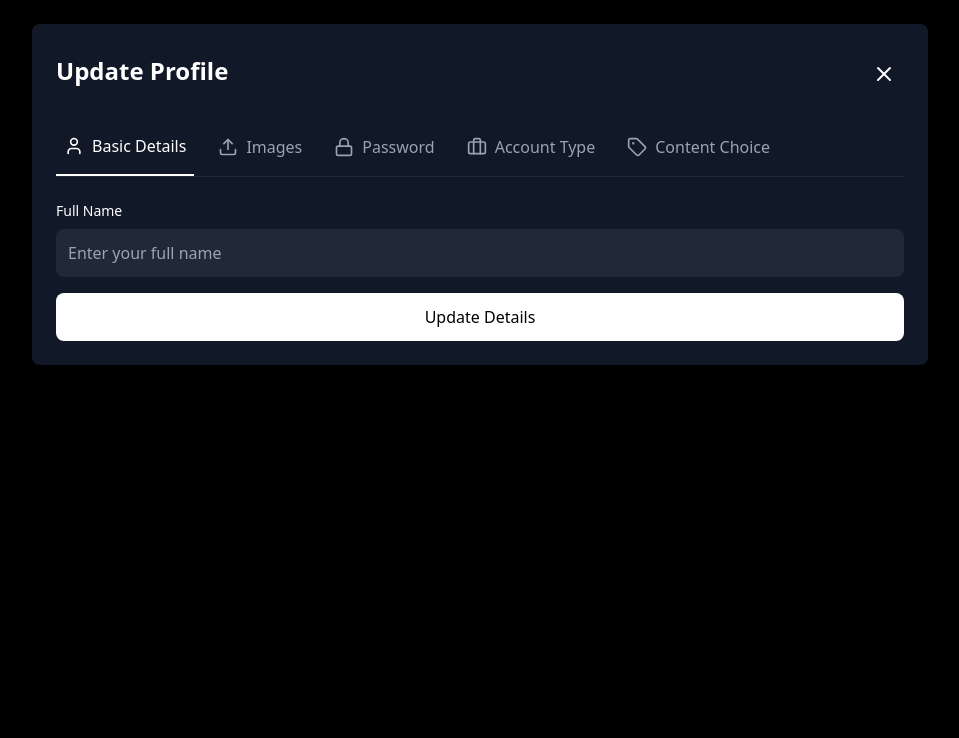
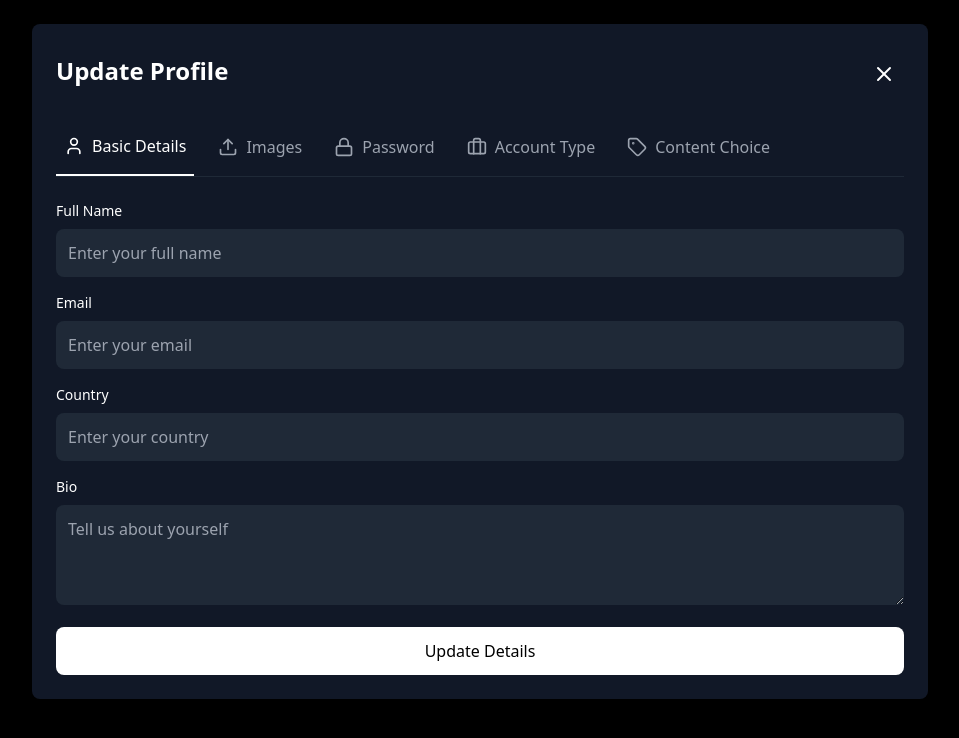
Before and after one commit to logicshrey/OpenArt-The-Frontend, a React (Vite) app: page /update-profile in a window 1280 px wide. Shown: the top 738 px of the page, without its empty margins (160-1119 px from the left). Built offline with nearby package versions, Linux system fonts and the light colour scheme.

Commit message:
testing UI

```diff
--- a/src/pages/UpdateProfile.jsx
+++ b/src/pages/UpdateProfile.jsx
@@ -317,7 +317,6 @@ const UpdateProfile = () => {
 
           {activeSection === 'details' && (
             <form onSubmit={handleUpdateDetails} className="space-y-4 px-2 md:px-0">
-              {/* Existing form fields with responsive padding */}
               <div>
                 <label className="block text-sm font-medium mb-2">Full Name</label>
                 <input
@@ -328,7 +327,35 @@ const UpdateProfile = () => {
                   placeholder="Enter your full name"
                 />
               </div>
-              {/* Add other form fields similarly */}
+              <div>
+                <label className="block text-sm font-medium mb-2">Email</label>
+                <input
+                  type="email"
+                  value={userDetails.email}
+                  onChange={(e) => setUserDetails({...userDetails, email: e.target.value})}
+                  className="w-full bg-gray-800 rounded-lg p-3"
+                  placeholder="Enter your email"
+                />
+              </div>
+              <div>
+                <label className="block text-sm font-medium mb-2">Country</label>
+                <input
+                  type="text"
+                  value={userDetails.country}
+                  onChange={(e) => setUserDetails({...userDetails, country: e.target.value})}
+                  className="w-full bg-gray-800 rounded-lg p-3"
+                  placeholder="Enter your country"
+                />
+              </div>
+              <div>
+                <label className="block text-sm font-medium mb-2">Bio</label>
+                <textarea
+                  value={userDetails.bio}
+                  onChange={(e) => setUserDetails({...userDetails, bio: e.target.value})}
+                  className="w-full bg-gray-800 rounded-lg p-3 min-h-[100px]"
+                  placeholder="Tell us about yourself"
+                />
+              </div>
               <button
                 type="submit"
                 className="w-full bg-white text-black py-3 rounded-lg font-medium hover:bg-gray-100"
@@ -341,7 +368,6 @@ const UpdateProfile = () => {
 
           {activeSection === 'images' && (
             <div className="space-y-6 px-2 md:px-0">
-              {/* Image upload sections with responsive padding */}
               <form onSubmit={handleUpdateAvatar} className="space-y-4">
                 <div>
                   <label className="block text-sm font-medium mb-2">Profile Picture</label>
@@ -382,22 +408,101 @@ const UpdateProfile = () => {
             </div>
           )}
 
-          {/* Other sections with similar responsive modifications */}
           {activeSection === 'password' && (
             <form onSubmit={handleChangePassword} className="space-y-4 px-2 md:px-0">
-              {/* Password change form */}
+              <div>
+                <label className="block text-sm font-medium mb-2">Current Password</label>
+                <input
+                  type="password"
+                  value={passwords.oldPassword}
+                  onChange={(e) => setPasswords({...passwords, oldPassword: e.target.value})}
+                  className="w-full bg-gray-800 rounded-lg p-3"
+                  placeholder="Enter current password"
+                />
+              </div>
+              <div>
+                <label className="block text-sm font-medium mb-2">New Password</label>
+                <input
+                  type="password"
+                  value={passwords.newPassword}
+                  onChange={(e) => setPasswords({...passwords, newPassword: e.target.value})}
+                  className="w-full bg-gray-800 rounded-lg p-3"
+                  placeholder="Enter new password"
+                />
+              </div>
+              <button
+                type="submit"
+                className="w-full bg-white text-black py-3 rounded-lg font-medium hover:bg-gray-100"
+                disabled={isLoading || !passwords.oldPassword || !passwords.newPassword}
+              >
+                {isLoading ? 'Changing...' : 'Change Password'}
+              </button>
             </form>
           )}
 
           {activeSection === 'account' && (
             <form onSubmit={handleChangeAccountType} className="space-y-4 px-2 md:px-0">
-              {/* Account type form */}
+              <div>
+                <label className="block text-sm font-medium mb-2">Account Type</label>
+                <select
+                  value={accountType.accountType}
+                  onChange={(e) => setAccountType({...accountType, accountType: e.target.value})}
+                  className="w-full bg-gray-800 rounded-lg p-3"
+                >
+                  <option value="">Select Account Type</option>
+                  <option value="creator">Creator</option>
+                  <option value="collector">Collector</option>
+                </select>
+              </div>
+              <div>
+                <label className="block text-sm font-medium mb-2">Art Field</label>
+                <input
+                  type="text"
+                  value={accountType.artField}
+                  onChange={(e) => setAccountType({...accountType, artField: e.target.value})}
+                  className="w-full bg-gray-800 rounded-lg p-3"
+                  placeholder="Enter your art field"
+                />
+              </div>
+              <button
+                type="submit"
+                className="w-full bg-white text-black py-3 rounded-lg font-medium hover:bg-gray-100"
+                disabled={isLoading || !accountType.accountType || !accountType.artField}
+              >
+                {isLoading ? 'Updating...' : 'Update Account Type'}
+              </button>
             </form>
           )}
 
           {activeSection === 'content' && (
             <form onSubmit={handleUpdateContentChoice} className="space-y-4 px-2 md:px-0">
-              {/* Content choice form */}
+              <div className="space-y-2">
+                <label className="block text-sm font-medium mb-2">Content Preferences</label>
+                {['Digital Art', 'Traditional Art', 'Photography', 'Sculpture', 'Installation', 'Performance'].map((choice) => (
+                  <label key={choice} className="flex items-center gap-2 p-2 hover:bg-gray-800 rounded">
+                    <input
+                      type="checkbox"
+                      checked={contentChoice.includes(choice)}
+                      onChange={(e) => {
+                        if (e.target.checked) {
+                          setContentChoice([...contentChoice, choice]);
+                        } else {
+                          setContentChoice(contentChoice.filter(c => c !== choice));
+                        }
+                      }}
+                      className="rounded bg-gray-800"
+                    />
+                    {choice}
+                  </label>
+                ))}
+              </div>
+              <button
+                type="submit"
+                className="w-full bg-white text-black py-3 rounded-lg font-medium hover:bg-gray-100"
+                disabled={isLoading || contentChoice.length === 0}
+              >
+                {isLoading ? 'Updating...' : 'Update Content Preferences'}
+              </button>
             </form>
           )}
         </CardContent>
```
